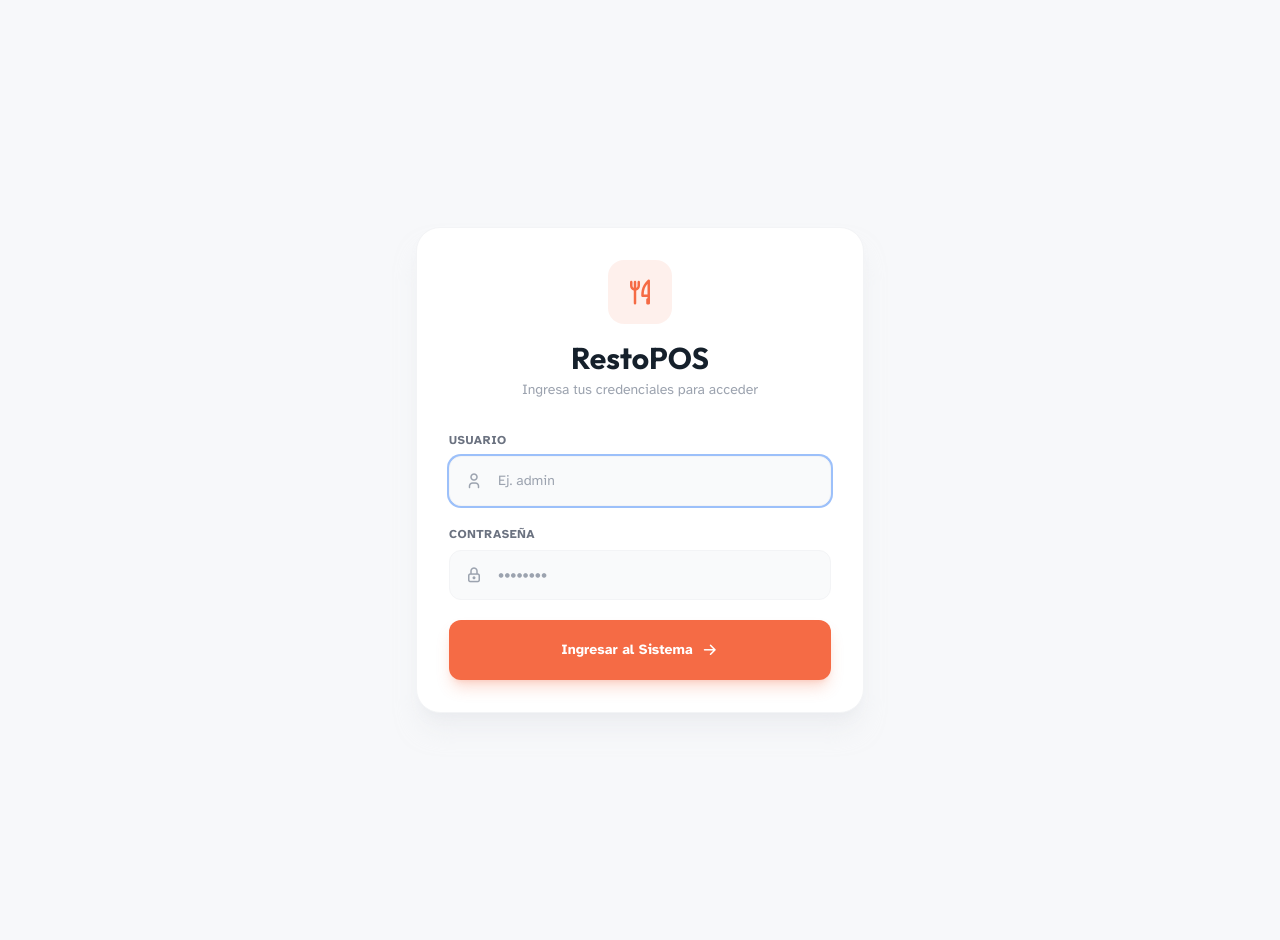
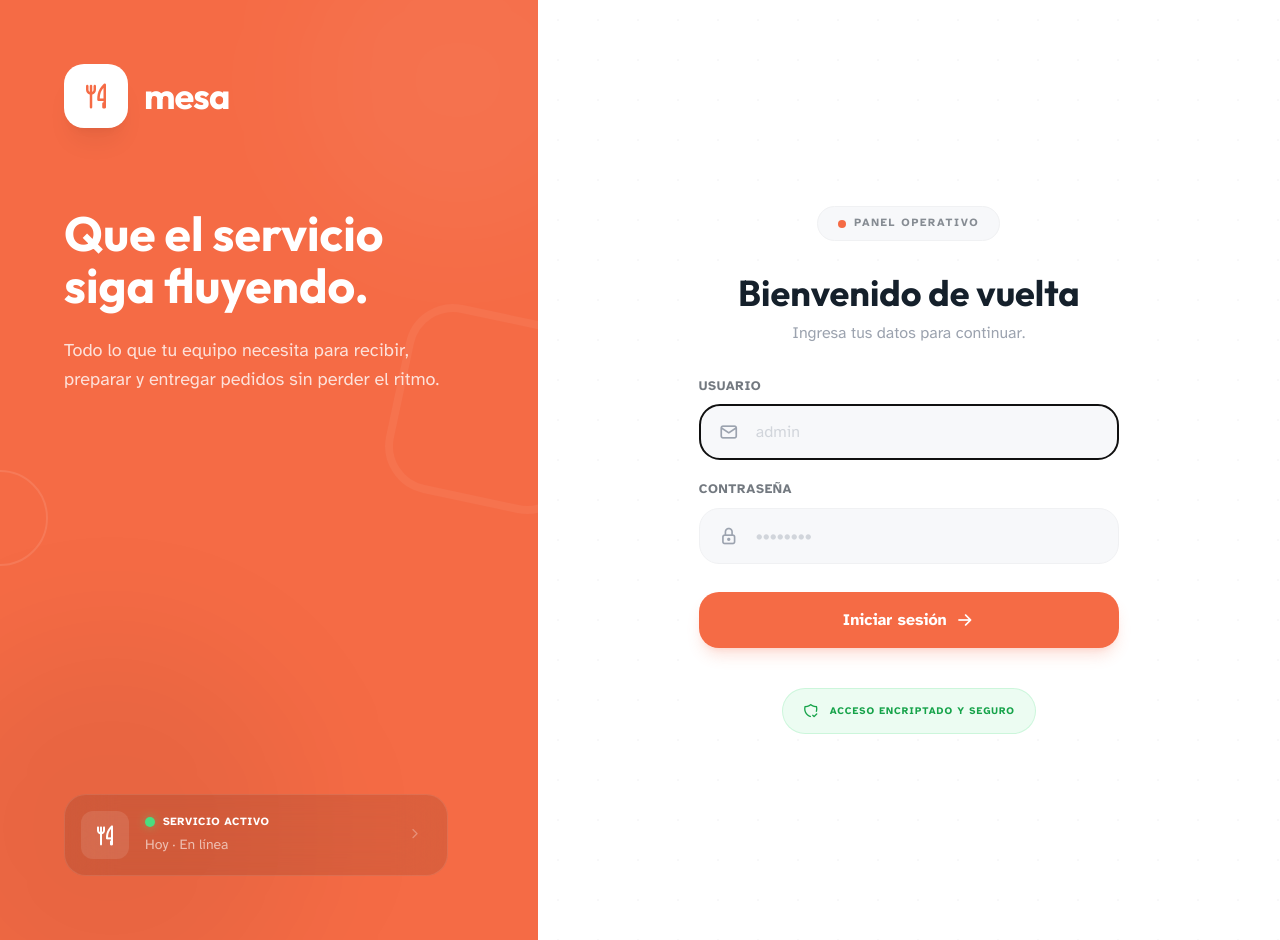
Before and after one commit to JosePizarro1/sistema-restaurante, a Django app: page /login/ in a window 1280 px wide. Run offline with Django 5.2, Linux system fonts and the light colour scheme; some libraries are stand-ins or nearby versions.

Commit message:
feat: login fiel a la variante del canvas kombai (hero panel izquierdo + animaciones gsap)

```diff
--- a/templates/login.html
+++ b/templates/login.html
@@ -1,16 +1,72 @@
 {% extends 'base.html' %}
 
-{% block title %}Iniciar Sesión - RestoPOS{% endblock %}
+{% block title %}Login - mesa{% endblock %}
 
 {% block login_content %}
-<div class="flex h-screen w-full items-center justify-center bg-[#F7F8FA]">
-    <div class="w-full max-w-md p-8 bg-white rounded-[24px] border border-gray-100 shadow-xl shadow-gray-200/50">
-        <div class="text-center mb-8">
-            <div class="w-16 h-16 bg-primary-light rounded-2xl flex items-center justify-center text-primary-custom mx-auto mb-4">
-                <i class="ti ti-tools-kitchen-2 text-3xl"></i>
+<div class="flex w-full h-screen overflow-hidden font-['Atkinson_Hyperlegible'] text-[#15202B]">
+    <!-- Left Section: Branding and Message -->
+    <section class="relative w-[42%] bg-[#F56B45] flex flex-col justify-between p-16 text-white overflow-hidden shrink-0">
+        <!-- Decorative Shapes -->
+        <div class="absolute -top-20 -right-20 w-80 h-80 bg-white/5 rounded-full blur-3xl"></div>
+        <div class="absolute -bottom-20 -left-20 w-96 h-96 bg-black/5 rounded-full blur-3xl"></div>
+        <div class="absolute top-1/3 -right-12 w-48 h-48 border-8 border-white/5 rounded-[48px] rotate-12"></div>
+        <div class="absolute top-1/2 left-0 w-24 h-24 border-2 border-white/10 rounded-full -translate-x-12"></div>
+
+        <div class="relative z-10">
+            <!-- Logo Container -->
+            <div class="animate-left-brand flex items-center gap-4 mb-20">
+                <div class="w-16 h-16 bg-white rounded-[20px] flex items-center justify-center shadow-xl shadow-black/5">
+                    <i class="ti ti-tools-kitchen-2 text-[#F56B45] text-3xl"></i>
                 </div>
-            <h2 class="text-3xl font-['Outfit'] font-bold text-[#15202B]">RestoPOS</h2>
-            <p class="text-sm text-gray-400 mt-1">Ingresa tus credenciales para acceder</p>
+                <span class="font-['Outfit'] font-bold text-4xl tracking-tight">mesa</span>
+            </div>
+            <!-- Content Text -->
+            <div class="max-w-md">
+                <h1 class="animate-left-title font-['Outfit'] font-bold text-5xl leading-[1.08] mb-6">
+                    Que el servicio siga fluyendo.
+                </h1>
+                <p class="animate-left-subtitle text-lg text-white/80 leading-relaxed font-normal">
+                    Todo lo que tu equipo necesita para recibir, preparar y entregar pedidos sin perder el ritmo.
+                </p>
+            </div>
+        </div>
+
+        <!-- Footer Info Block -->
+        <div class="animate-left-status relative z-10 flex items-center justify-between bg-black/10 backdrop-blur-xl border border-white/10 p-4 rounded-[22px] max-w-sm">
+            <div class="flex items-center gap-4">
+                <div class="w-12 h-12 bg-white/10 rounded-xl flex items-center justify-center">
+                    <i class="ti ti-tools-kitchen-2 text-2xl text-white"></i>
+                </div>
+                <div>
+                    <div class="flex items-center gap-2 mb-0.5">
+                        <span class="w-2.5 h-2.5 bg-[#4ADE80] rounded-full shadow-[0_0_8px_rgba(74,222,128,0.5)]"></span>
+                        <span class="text-[11px] font-bold uppercase tracking-wider text-white">Servicio activo</span>
+                    </div>
+                    <span class="text-sm text-white/60">Hoy · En línea</span>
+                </div>
+            </div>
+            <div class="px-2">
+                <i class="ti ti-chevron-right text-white/30"></i>
+            </div>
+        </div>
+    </section>
+
+    <!-- Right Section: Login Form -->
+    <section class="flex-1 bg-white flex flex-col items-center justify-center p-12 relative overflow-hidden">
+        <!-- Background pattern -->
+        <div class="absolute inset-0 opacity-[0.03] pointer-events-none" style="background-image: radial-gradient(#15202B 1px, transparent 0); background-size: 40px 40px;"></div>
+
+        <!-- Badge -->
+        <div class="animate-badge mb-8 flex items-center gap-2 px-5 py-2 bg-[#F7F8FA] border border-[#F0F1F3] rounded-full text-[11px] font-bold uppercase tracking-[0.15em] text-[#15202B]/50 shadow-xs">
+            <span class="w-2 h-2 bg-[#F56B45] rounded-full"></span>
+            Panel operativo
+        </div>
+
+        <!-- Login Card -->
+        <div class="animate-card w-full max-w-[420px] bg-white relative z-10">
+            <div class="mb-8 text-center">
+                <h2 class="font-['Outfit'] font-bold text-4xl mb-2 text-[#15202B]">Bienvenido de vuelta</h2>
+                <p class="text-gray-400 text-base">Ingresa tus datos para continuar.</p>
             </div>
 
             <form method="post" class="space-y-5">
@@ -20,25 +76,66 @@
                         Usuario o contraseña incorrectos.
                     </div>
                 {% endif %}
-            <div>
-                <label class="block text-xs font-bold uppercase tracking-wider text-gray-500 mb-2">Usuario</label>
+
+                <!-- Username/Email Field -->
+                <div class="animate-form-group">
+                    <label class="block text-[13px] font-bold mb-2 text-[#15202B]/60 uppercase tracking-wider" for="username">
+                        Usuario
+                    </label>
                     <div class="relative">
-                    <i class="ti ti-user absolute left-4 top-1/2 -translate-y-1/2 text-gray-400 text-lg"></i>
-                    <input type="text" name="username" class="w-full bg-gray-50 border border-gray-100 rounded-xl py-3.5 pl-12 pr-4 text-sm focus:outline-none focus:ring-2 focus:ring-primary-custom transition-all" placeholder="Ej. admin" required autofocus>
+                        <i class="ti ti-mail absolute left-5 top-1/2 -translate-y-1/2 text-gray-400 text-xl pointer-events-none"></i>
+                        <input class="login-input w-full h-14 pl-14 pr-6 bg-[#F7F8FA] border border-[#F0F1F3] rounded-[20px] focus:outline-hidden font-medium placeholder:text-gray-300" id="username" name="username" placeholder="admin" type="text" required autofocus />
                     </div>
                 </div>
-            <div>
-                <label class="block text-xs font-bold uppercase tracking-wider text-gray-500 mb-2">Contraseña</label>
+
+                <!-- Password Field -->
+                <div class="animate-form-group">
+                    <div class="flex justify-between items-center mb-2">
+                        <label class="block text-[13px] font-bold text-[#15202B]/60 uppercase tracking-wider" for="password">
+                            Contraseña
+                        </label>
+                    </div>
                     <div class="relative">
-                    <i class="ti ti-lock absolute left-4 top-1/2 -translate-y-1/2 text-gray-400 text-lg"></i>
-                    <input type="password" name="password" class="w-full bg-gray-50 border border-gray-100 rounded-xl py-3.5 pl-12 pr-4 text-sm focus:outline-none focus:ring-2 focus:ring-primary-custom transition-all" placeholder="••••••••" required>
+                        <i class="ti ti-lock absolute left-5 top-1/2 -translate-y-1/2 text-gray-400 text-xl pointer-events-none"></i>
+                        <input class="login-input w-full h-14 pl-14 pr-14 bg-[#F7F8FA] border border-[#F0F1F3] rounded-[20px] focus:outline-hidden font-medium placeholder:text-gray-300" id="password" name="password" placeholder="••••••••" type="password" required />
                     </div>
                 </div>
-            <button type="submit" class="w-full btn-primary-custom py-4 rounded-xl font-bold text-sm shadow-lg shadow-[#F56B45]/25 flex items-center justify-center gap-2 cursor-pointer mt-6">
-                <span>Ingresar al Sistema</span>
-                <i class="ti ti-arrow-right text-lg"></i>
+
+                <!-- Login Button -->
+                <div class="animate-form-group pt-2">
+                    <button type="submit" class="login-button-primary w-full h-14 bg-[#F56B45] text-white rounded-[20px] font-bold text-base shadow-lg shadow-[#F56B45]/20 hover:bg-[#e45b36] cursor-pointer flex items-center justify-center gap-2 group">
+                        <span>Iniciar sesión</span>
+                        <i class="ti ti-arrow-right text-xl transition-transform group-hover:translate-x-1"></i>
                     </button>
+                </div>
             </form>
+
+            <!-- Footer Info -->
+            <div class="animate-footer mt-10 flex flex-col items-center gap-4">
+                <div class="flex items-center gap-2.5 px-5 py-2.5 bg-[#4ADE80]/10 border border-[#4ADE80]/20 rounded-full text-[10px] font-bold text-green-600 uppercase tracking-widest">
+                    <i class="ti ti-shield-check text-base"></i>
+                    Acceso encriptado y seguro
                 </div>
             </div>
+        </div>
+    </section>
+</div>
 {% endblock %}
+
+{% block scripts %}
+<script src="https://cdn.jsdelivr.net/npm/gsap@3/dist/gsap.min.js"></script>
+<script>
+    document.addEventListener('DOMContentLoaded', () => {
+        const tl = gsap.timeline({ defaults: { ease: 'power3.out' } });
+
+        tl.from('.animate-left-brand', { x: -40, opacity: 0, duration: 0.8 })
+          .from('.animate-left-title', { y: 30, opacity: 0, duration: 0.8 }, '-=0.5')
+          .from('.animate-left-subtitle', { y: 20, opacity: 0, duration: 0.8 }, '-=0.6')
+          .from('.animate-left-status', { y: 20, opacity: 0, duration: 0.8 }, '-=0.5')
+          .from('.animate-badge', { y: -20, opacity: 0, duration: 0.6 }, '0.4')
+          .from('.animate-card', { y: 30, opacity: 0, duration: 0.8 }, '0.5')
+          .from('.animate-form-group', { y: 15, opacity: 0, duration: 0.5, stagger: 0.1 }, '0.6')
+          .from('.animate-footer', { opacity: 0, duration: 0.8 }, '0.9');
+    });
+</script>
+{% endblock %}
```
Lines whose indentation alone changed are shown as unchanged.
